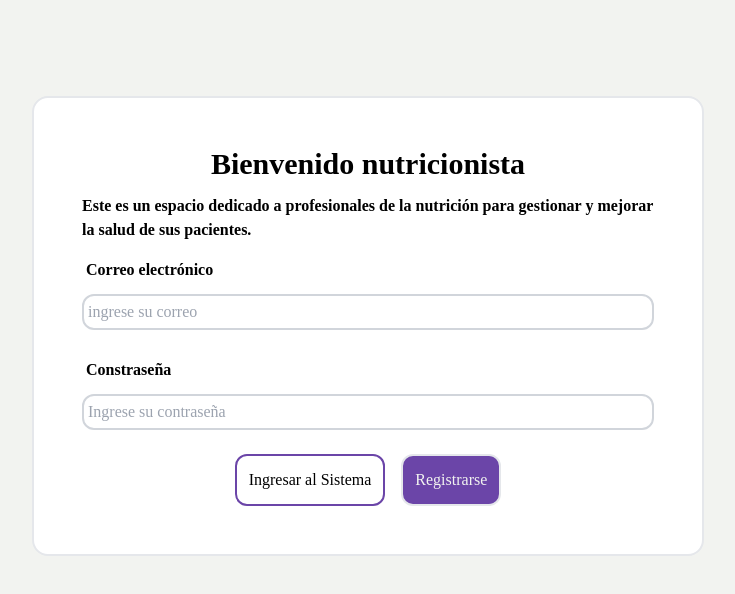
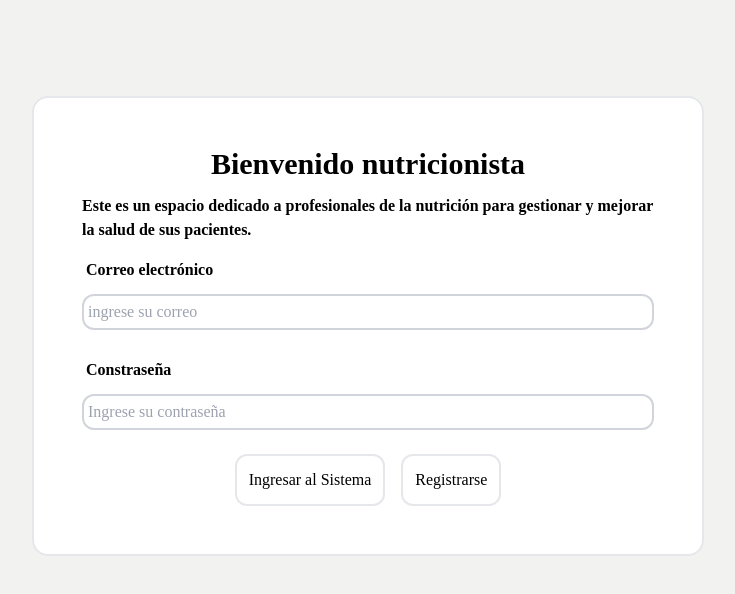
Before and after one commit to JulioLopez27/Plataforma-Nutricionista, a React (Vite) app in the folder web/: page / in a window 1280 px wide. Shown: the top 594 px of the page, without its empty margins (272-1007 px from the left). Built offline with nearby package versions, Linux system fonts and the light colour scheme.

Commit message:
Change colors for the page

```diff
--- a/web/tailwind.config.js
+++ b/web/tailwind.config.js
@@ -8,13 +8,8 @@ export default {
 
     extend: {
       colors:{
-
-        magenta: '#6b45a8', //botones principales
-        verdeClaro: '#d7f4c3', //barra de busqueda
-        verde:'#8fce67', //color del icono buscador
-        //quick_silver:'#a0a0a0',
-        gris:'#f2f3f0',//color de fondo de pagina // color sombra campos input
-        grisOscuro:'#f5f5f5', //color fondo campos input
+        verde_oscuro: '#0B5B37', //color de relleno de los botones
+        verde_claro:'#229C44', // color para encabezado
       }
     },
   },
```
